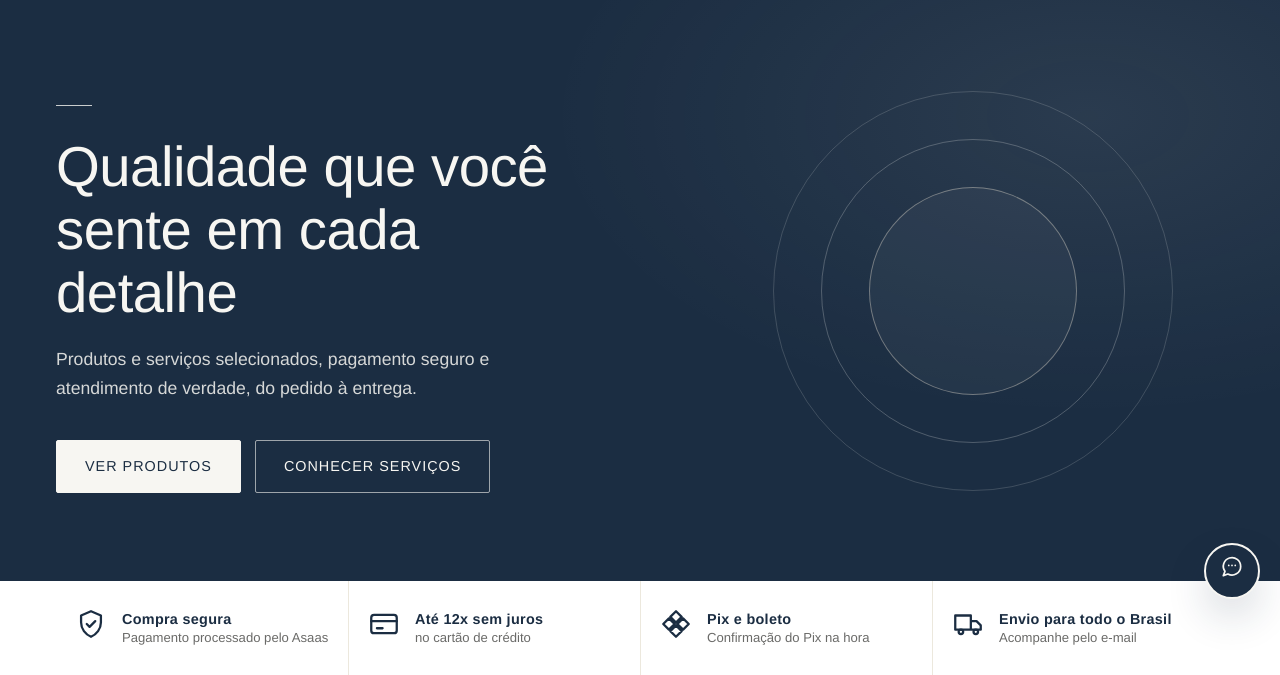
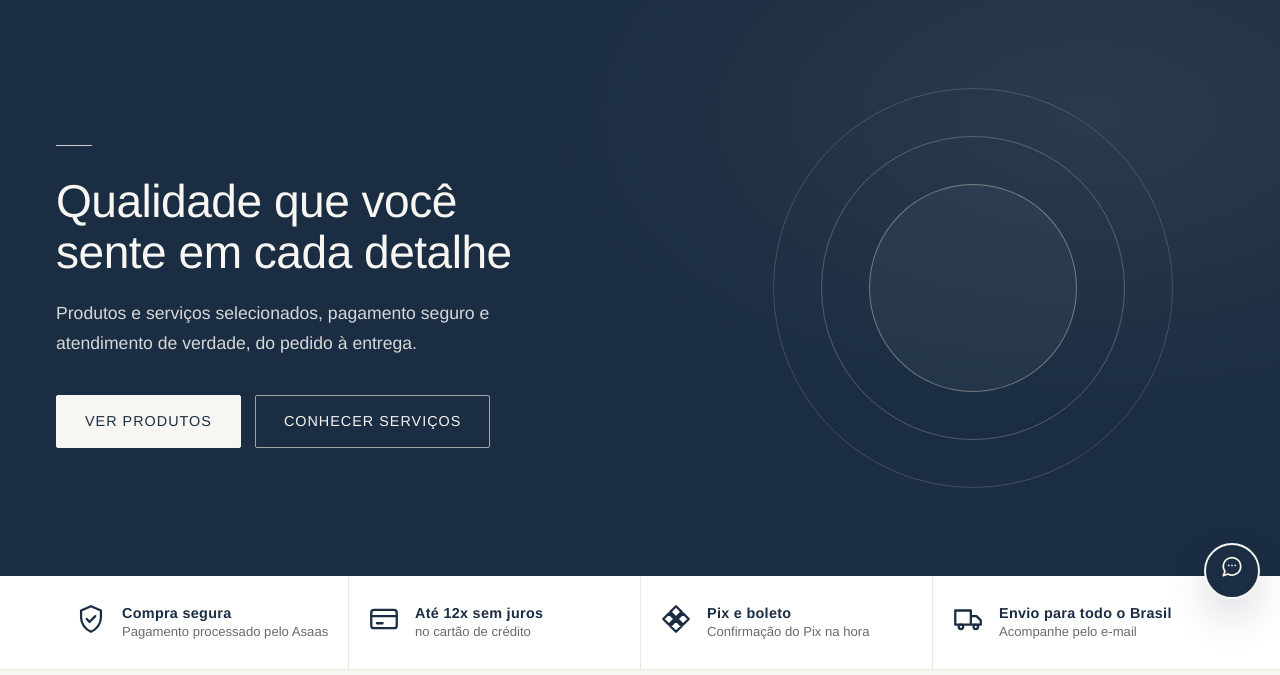
Before and after one commit to copjoao-creator/Odin, a PHP site: page /loja/ in a window 1280 px wide. Shown: the part 181-856 px from the top of the page. Run offline with PHP 8.4, Linux system fonts and the light colour scheme.

Commit message:
Destaque: título sem palavra sozinha na linha (text-wrap: balance, 20ch, fonte menor em telas médias)
Co-Authored-By: Claude Opus 5.5 <noreply@anthropic.com>

```diff
--- a/index.html
+++ b/index.html
@@ -20,7 +20,7 @@
     .btn:hover { opacity: .9; }
     .btn-claro { background: transparent; color: var(--creme); border-color: rgba(247, 246, 242, .6); }
     .hero { background: var(--azul); color: var(--creme); padding: 88px 0 96px; }
-    .hero h1 { font-size: clamp(1.9rem, 4.5vw, 3rem); line-height: 1.15; font-weight: 400; letter-spacing: 1px; max-width: 18ch; }
+    .hero h1 { font-size: clamp(1.9rem, 4.5vw, 3rem); line-height: 1.15; font-weight: 400; letter-spacing: 1px; max-width: 18ch; text-wrap: balance; }
     .hero h1 strong { color: var(--realce); font-weight: 600; }
     .hero p { margin: 18px 0 30px; max-width: 58ch; opacity: .85; font-size: 1.05rem; }
     .hero .acoes { display: flex; gap: 12px; flex-wrap: wrap; }
--- a/loja/css/loja.css
+++ b/loja/css/loja.css
@@ -137,7 +137,7 @@ body.marca-sem-nome .logo-texto { display: none; }
 .hero-in { display: grid; grid-template-columns: 1.25fr 1fr; align-items: center; gap: 40px; padding-top: 88px; padding-bottom: 88px; }
 .sobretitulo { display: inline-flex; align-items: center; gap: 14px; font-size: .78rem; letter-spacing: 4px; text-transform: uppercase; opacity: .8; }
 .sobretitulo::before { content: ""; width: 36px; height: 1px; background: currentColor; }
-.hero h1 { font-size: clamp(2.1rem, 4.4vw, 3.6rem); line-height: 1.12; font-weight: 300; letter-spacing: -.5px; margin: 22px 0 20px; max-width: 16ch; }
+.hero h1 { font-size: clamp(2rem, 3.6vw, 3.4rem); line-height: 1.12; font-weight: 300; letter-spacing: -.5px; margin: 22px 0 20px; max-width: 20ch; text-wrap: balance; }
 .hero-sub { font-size: 1.1rem; line-height: 1.7; max-width: 52ch; opacity: .85; }
 .hero-acoes { display: flex; gap: 14px; flex-wrap: wrap; margin-top: 36px; }
 .hero-arte { position: relative; aspect-ratio: 1; max-width: 400px; width: 100%; justify-self: center; display: grid; place-items: center; }
```
